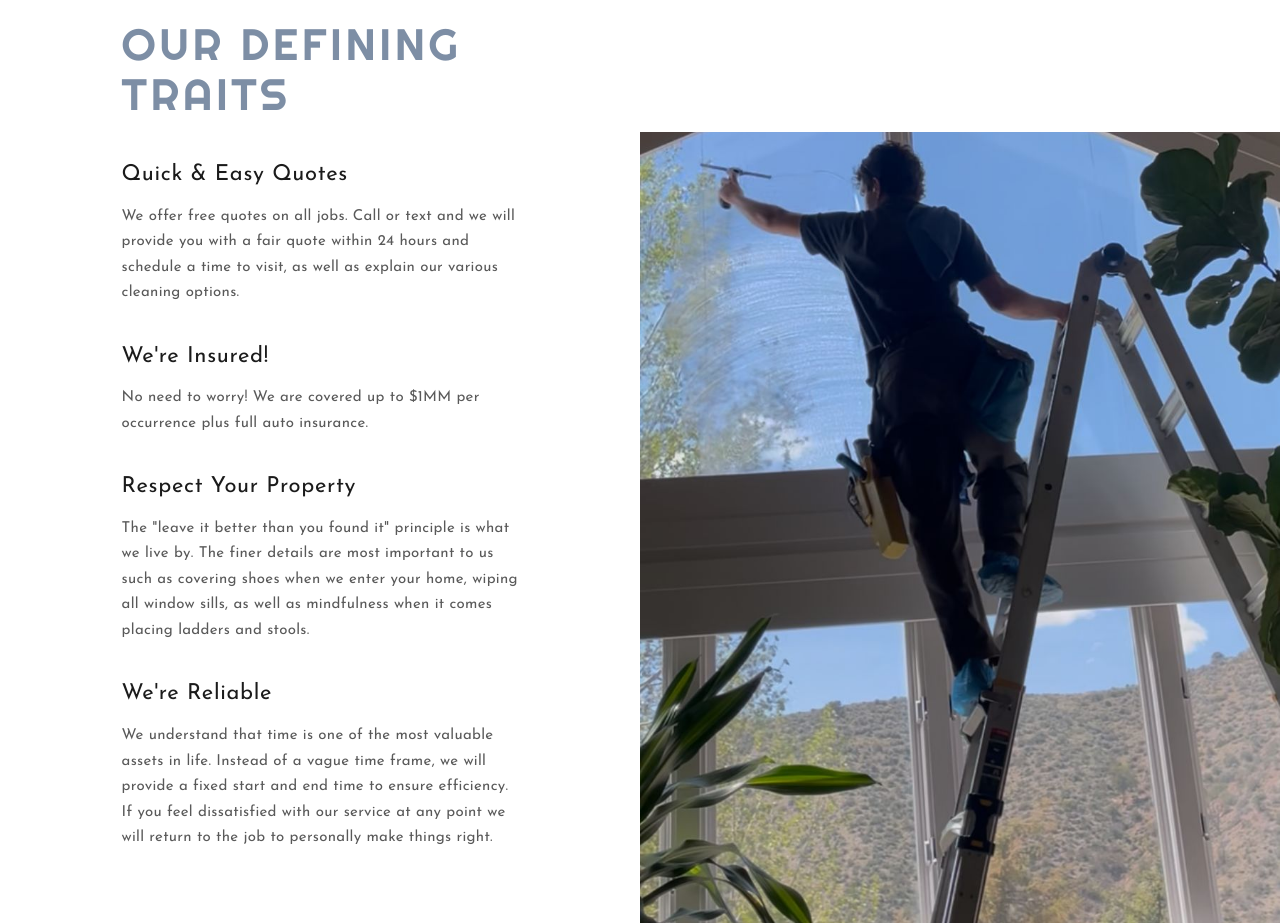
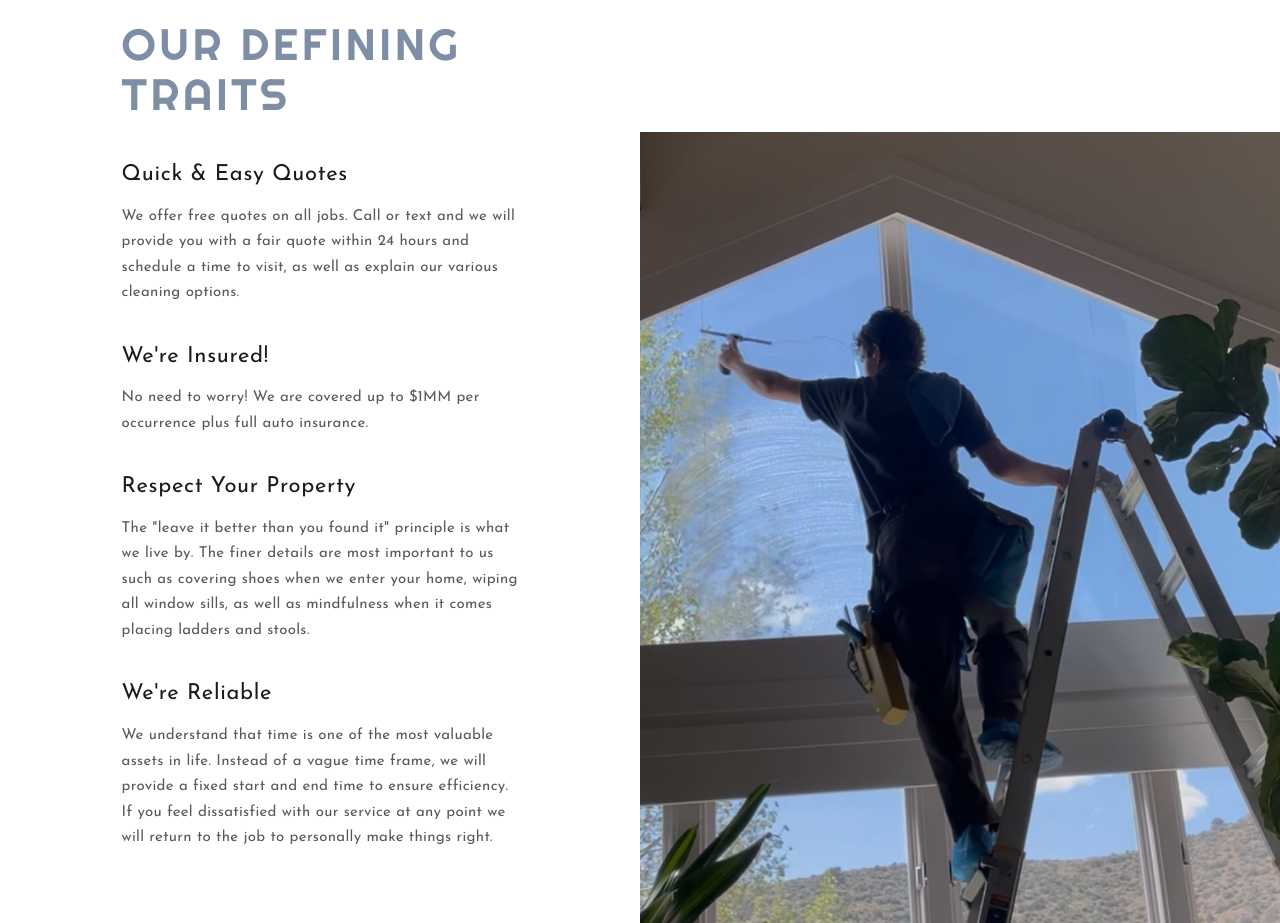
Before and after one commit to ikerviker/Puresight-website-project, a website: page index.html in a window 1280 px wide. Shown: the part 720-1643 px from the top of the page. Drawn offline with Linux system fonts and the light colour scheme.

Commit message:
Crop the traits photo higher so the head shows on wide screens
Co-Authored-By: Claude Opus 5.5 <noreply@anthropic.com>

```diff
--- a/styles.css
+++ b/styles.css
@@ -278,7 +278,7 @@ a.topbar:focus-visible { outline: 2px solid #fff; outline-offset: -4px; }
 .traits { grid-column: 1; padding: 0 9.5vw 72px; }
 .trait + .trait { margin-top: 36px; }
 .traits-media { grid-column: 2; grid-row: 2; position: relative; margin-top: -28px; }
-.traits-media img { position: absolute; inset: 0; width: 100%; height: 100%; object-fit: cover; object-position: 50% 56%; }
+.traits-media img { position: absolute; inset: 0; width: 100%; height: 100%; object-fit: cover; object-position: 50% 28%; }
 
 /* ---------- process ---------- */
 .process {
```
